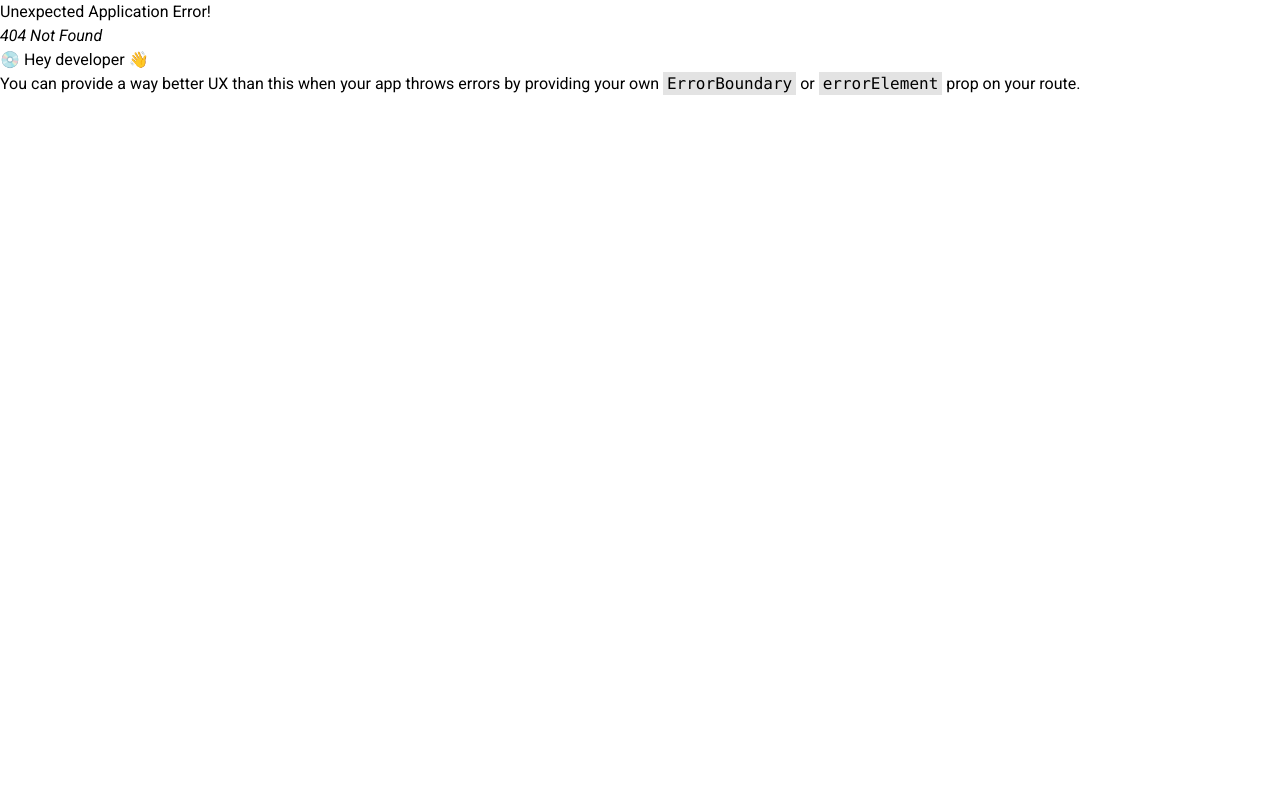
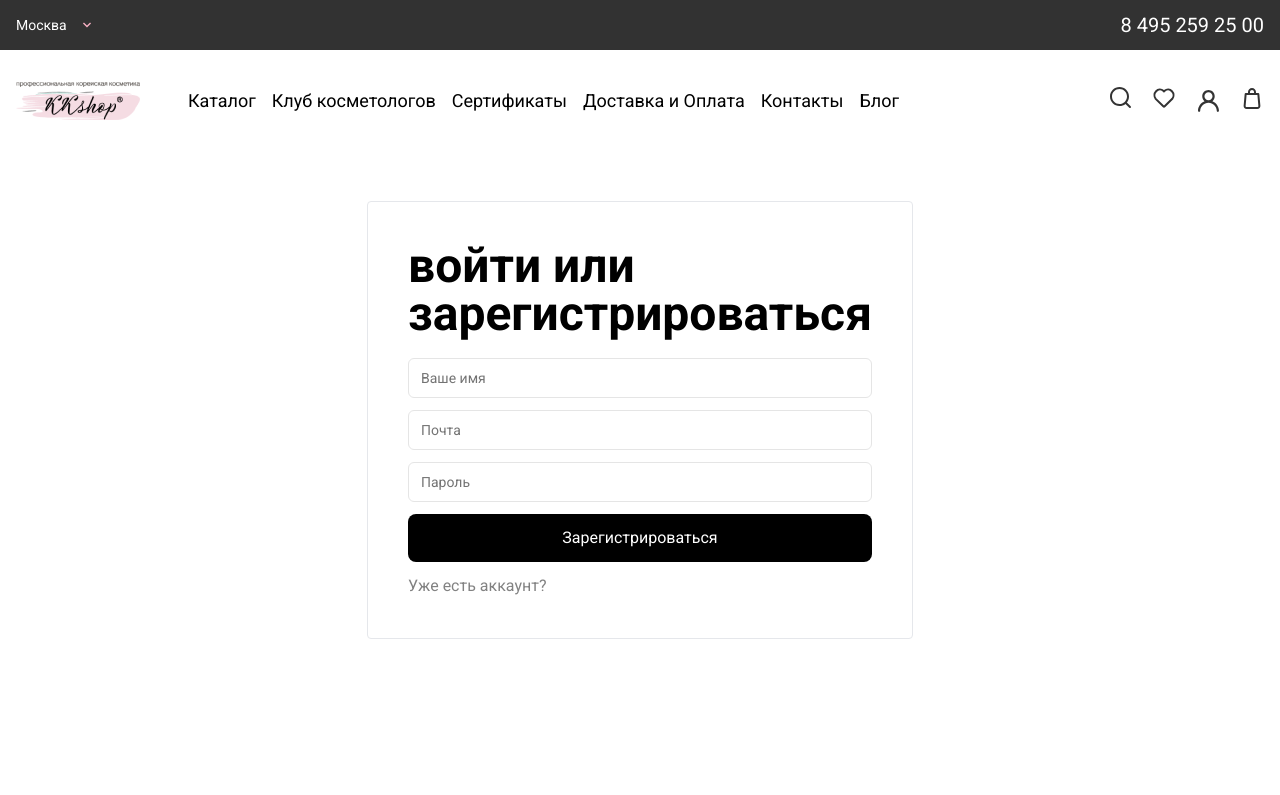
Before and after one commit to TkTnX/react-KKShop, a React (Vite) app: page /sign-up in a window 1280 px wide. Before the commit this address had no page. Shown: the top 795 px of the page. Built offline with nearby package versions, Linux system fonts and the light colour scheme.

Commit message:
вёрстка auth страниц

```diff
--- a/src/components/shared/Footer.tsx
+++ b/src/components/shared/Footer.tsx
@@ -81,7 +81,7 @@ const Footer = () => {
           <p>
             ОГРН <span className="text-black">1167746492704</span>
           </p>
-          <p>KK Shop © Москва 2021 Все права защищены.</p>
+          <p>KK Shop © Москва 2024 Все права защищены.</p>
         </div>
         <p className="max-w-[700px] ">
           Все торговые марки принадлежат их владельцам. Копирование составляющих
--- a/src/components/shared/UserInteraction.tsx
+++ b/src/components/shared/UserInteraction.tsx
@@ -1,4 +1,5 @@
 import Cart from "./Cart/Cart";
+import { Link } from "react-router-dom";
 
 const UserInteraction = () => {
   return (
@@ -14,9 +15,9 @@ const UserInteraction = () => {
         </button>
       </li>
       <li>
-        <button>
+        <Link to="/sign-in">
           <img src="/profile.svg" alt="Profile" />
-        </button>
+        </Link>
       </li>
       <li>
         <Cart>
--- /dev/null
+++ b/src/components/ui/input.tsx
@@ -0,0 +1,22 @@
+import * as React from "react"
+
+import { cn } from "@/lib/utils"
+
+const Input = React.forwardRef<HTMLInputElement, React.ComponentProps<"input">>(
+  ({ className, type, ...props }, ref) => {
+    return (
+      <input
+        type={type}
+        className={cn(
+          "flex h-10 w-full rounded-md border border-neutral-200 bg-white px-3 py-2 text-base ring-offset-white file:border-0 file:bg-transparent file:text-sm file:font-medium file:text-neutral-950 placeholder:text-neutral-500 focus-visible:outline-none focus-visible:ring-2 focus-visible:ring-neutral-950 focus-visible:ring-offset-2 disabled:cursor-not-allowed disabled:opacity-50 md:text-sm dark:border-neutral-800 dark:bg-neutral-950 dark:ring-offset-neutral-950 dark:file:text-neutral-50 dark:placeholder:text-neutral-400 dark:focus-visible:ring-neutral-300",
+          className
+        )}
+        ref={ref}
+        {...props}
+      />
+    )
+  }
+)
+Input.displayName = "Input"
+
+export { Input }
--- /dev/null
+++ b/src/routes/SignIn.tsx
@@ -0,0 +1,27 @@
+import { Link } from "react-router-dom";
+import { Input } from "../components/ui/input";
+
+const SignIn = () => {
+  return (
+    <div className="flex items-center justify-center h-[calc(100vh-200px)] container">
+      <div className="border rounded p-5 md:p-10 w-full sm:w-auto">
+        <h2 className="text-2xl md:text-5xl font-bold">С возвращением!</h2>
+        <form className="mt-5 flex flex-col gap-3 ">
+          <Input type="email" placeholder="Почта" />
+          <Input type="password" placeholder="Пароль" />
+          <button
+            className="bg-black text-white py-3 rounded-lg hover:opacity-80 "
+            type="submit"
+          >
+            Войти
+          </button>
+        </form>
+        <Link to="/sign-up" className="text-grey mt-3 block">
+          Ещё нет аккаунта?
+        </Link>
+      </div>
+    </div>
+  );
+};
+
+export default SignIn;
--- /dev/null
+++ b/src/routes/SignUp.tsx
@@ -0,0 +1,30 @@
+import { Link } from "react-router-dom";
+import { Input } from "../components/ui/input";
+
+const SignUp = () => {
+  return (
+    <div className="flex items-center justify-center h-[calc(100vh-200px)] container">
+      <div className="border rounded p-5 md:p-10 w-full sm:w-auto">
+        <h2 className="text-2xl md:text-5xl font-bold">
+          войти или <br /> зарегистрироваться
+        </h2>
+        <form className="mt-5 flex flex-col gap-3 ">
+          <Input type="text" placeholder="Ваше имя" />
+          <Input type="email" placeholder="Почта" />
+          <Input type="password" placeholder="Пароль" />
+          <button
+            className="bg-black text-white py-3 rounded-lg hover:opacity-80 "
+            type="submit"
+          >
+            Зарегистрироваться
+          </button>
+        </form>
+        <Link to="/sign-in" className="text-grey mt-3 block">
+          Уже есть аккаунт?
+        </Link>
+      </div>
+    </div>
+  );
+};
+
+export default SignUp;
--- a/src/routes/SingleProduct.tsx
+++ b/src/routes/SingleProduct.tsx
@@ -43,7 +43,7 @@ const SingleProduct = () => {
       <div className="mt-9 flex items-start flex-col sm:flex-row gap-16">
         {/* LEFT */}
         <div className="w-full xl:w-auto">
-          <div className="w-full sm:w-auto lg:w-[540px] xl:w-[740px] lg:h-[385px] xl:h-[585px] flex items-center justify-center">
+          <div className="w-full sm:w-auto lg:w-[540px] xl:w-[740px]  flex items-center justify-center">
             {loading && (
               <div className="bg-lightGray w-full h-full flex items-center justify-center" />
             )}
--- a/src/routes/index.tsx
+++ b/src/routes/index.tsx
@@ -5,7 +5,9 @@ import Certificates from "./Certificates.tsx";
 import Delivery from "./Delivery.tsx";
 import Contacts from "./Contacts.tsx";
 import Blog from "./Blog.tsx";
-import SingleProduct from "./SingleProduct.tsx"
+import SingleProduct from "./SingleProduct.tsx";
+import SignUp from "./SignUp.tsx";
+import SignIn from "./SignIn.tsx";
 
 export {
   Home,
@@ -16,4 +18,6 @@ export {
   Contacts,
   Blog,
   SingleProduct,
+  SignUp,
+  SignIn,
 };
--- /dev/null
+++ b/src/store/useUserStore.ts
@@ -0,0 +1,19 @@
+import { create } from "zustand";
+import { ProductType } from "../types";
+import axios from "axios";
+
+interface UserStore {
+  currentUser: any;
+  loading: boolean;
+  error: boolean;
+
+  handleRegister: () => void;
+}
+
+export const useUserStore = create<UserStore>((set) => ({
+  currentUser: {},
+  loading: false,
+  error: false,
+
+  handleRegister: () => {},
+}));
```
Also changed, not shown: src/main.tsx (+12 -3 lines), 1 other file (tests, documents, lock files or other folders).
